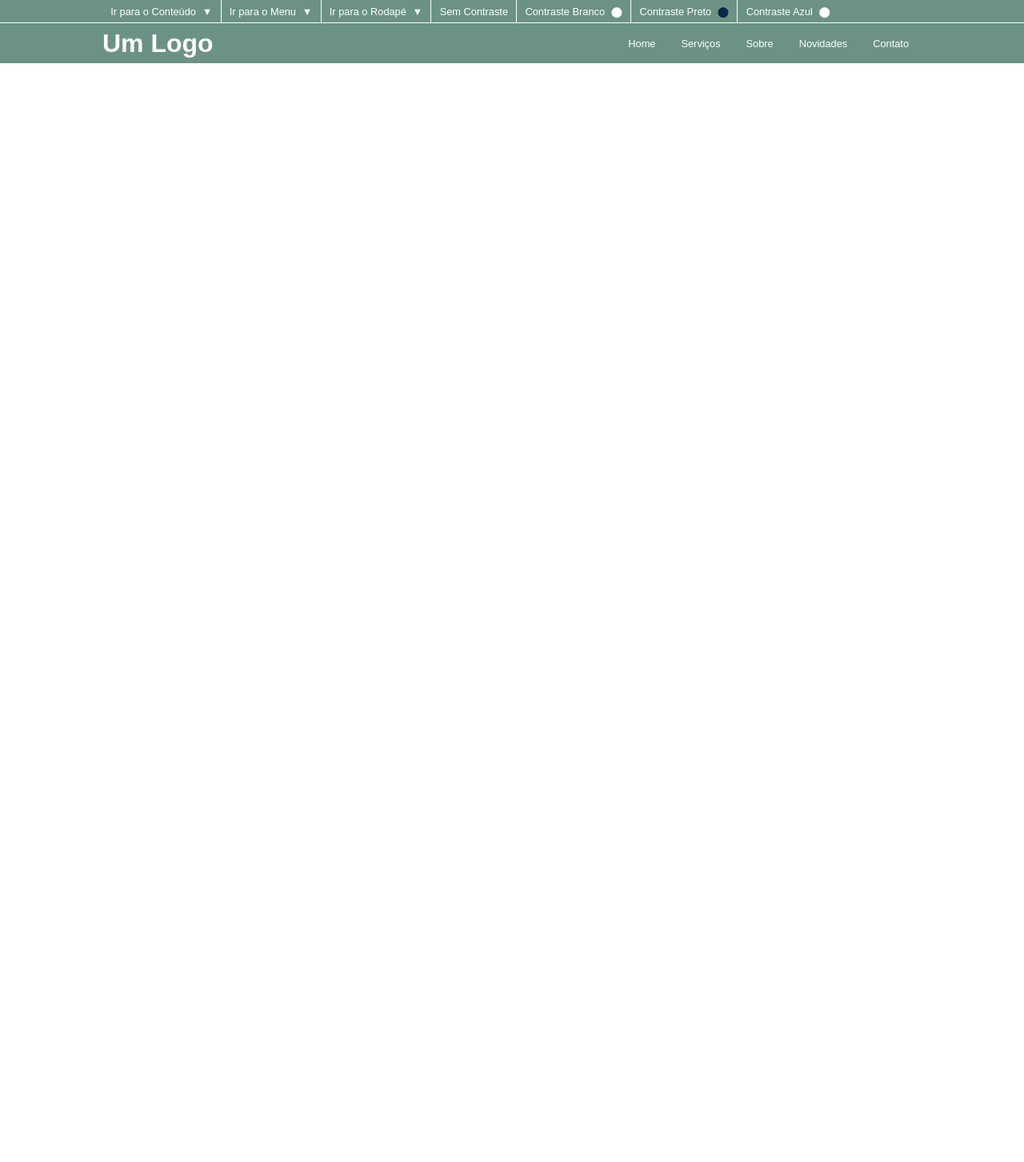
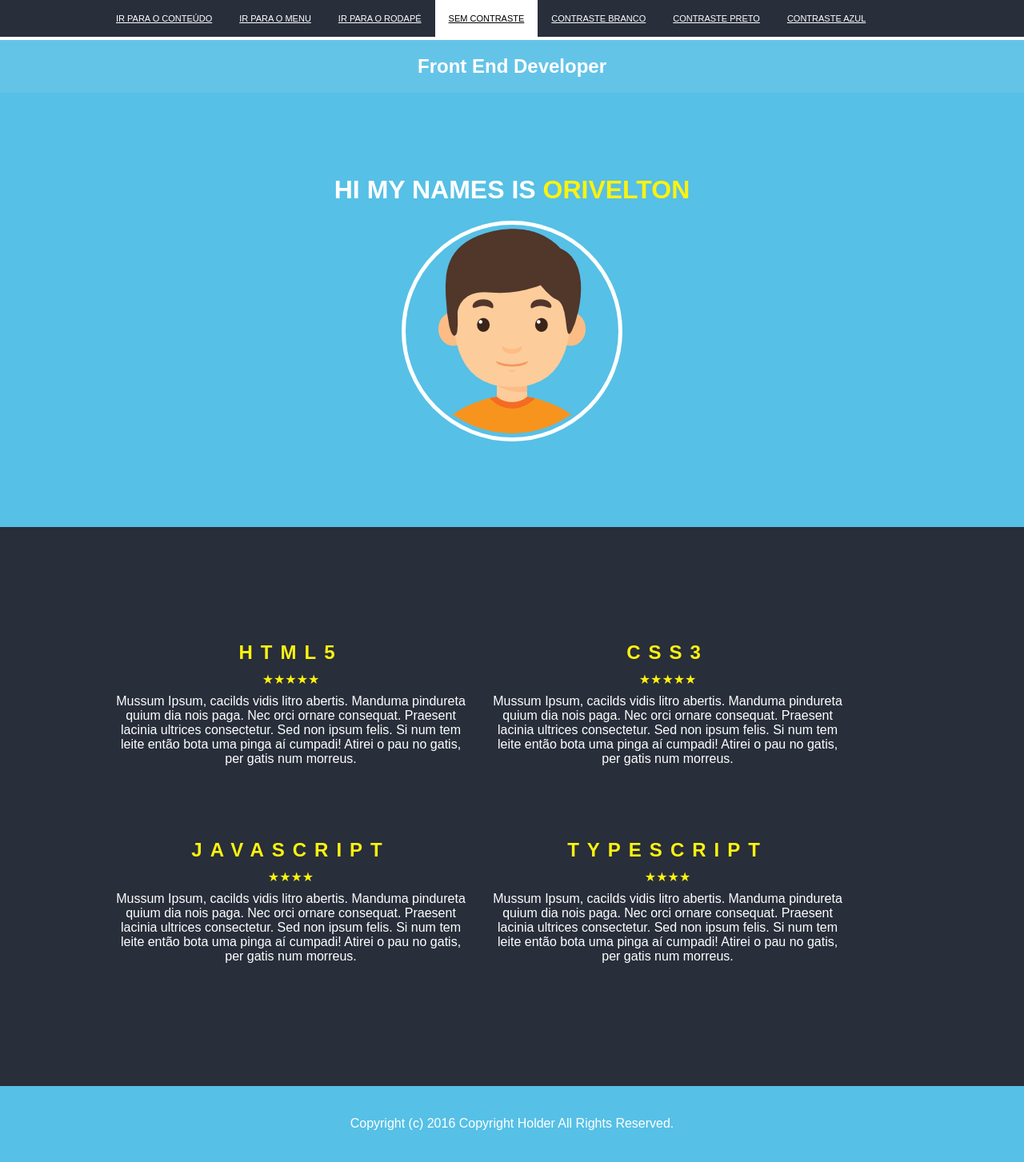
Before and after one commit to orivelton/contrast-nuclei-design, a plain HTML site: page index.html in a window 1280 px wide. Shown: the whole page at 80% size. Before the commit the page ends 800 px from the top, so only its background shows below. Drawn offline with Linux system fonts and the light colour scheme.

Commit message:
Ajuste de layout e função js de contraste

```diff
--- a/css/style.css
+++ b/css/style.css
@@ -2,7 +2,6 @@
 Artigo : Contraste de cores
 Autor : Orivelton Cesar - www.orivelton.com.br
 */
-
 * {margin: 0; padding: 0} img {border : 0}
 body {
    font-family: Arial, 'Helvetica Neue', Helvetica, sans-serif;
@@ -20,124 +19,195 @@ body {
   display: block;
 }
 
+.row-header {
+  background: #282e3a;
+  position: fixed;
+  z-index: 1;
+  top: 0;
+}
+
 nav ul li {
   float: left;
   list-style: none;
-  padding: 0.5% 1%;
-  border-right: 1px solid #FFFFFF;
 }
-
-.acessibilidade nav ul li:last-child {
-  border-right: none;
-}
-
 
 nav ul li a {
   color: #FFFFFF;
-  text-decoration: none;
-  font-size: 0.8em;
+  display: inline-block;
+  padding: 17px;
+  font-size: 11px;
+  text-transform: uppercase;
 }
 
-nav ul li a:hover {
-  text-decoration: underline;;
+nav ul li a.contraste-active {
+  background: #FFFFFF;
+  color: #000000;
 }
 
-.acessibilidade nav ul li a:after {
-  display: inline-block;
-  content: "⬤";
-  font-size: 1em;
-  margin-left: 0.6em;
+.row-top {
+  background: #64c4e8;
+  color: #FFFFFF;
+  margin-top: 3.9%;
 }
 
-.acessibilidade nav ul li:nth-child(1) a:after,
-.acessibilidade nav ul li:nth-child(2) a:after,
-.acessibilidade nav ul li:nth-child(3) a:after {
-  content: "▼";
+.row-top .container {
+  padding: 1.5% 0;
+  text-align: center;
+  font-size: 1.5em;
 }
 
-.acessibilidade nav ul li:nth-child(4) a:after {
-  display: none;
+.row-banner, footer {
+  background: #56c0e6;
+  color: #FFFFFF;
+  text-align: center;
 }
 
-.acessibilidade nav ul li:nth-child(5) a:after {
-  color: #FFFFFF;
-}
-.acessibilidade nav ul li:nth-child(6) a:after {
-  color: #092747;
+.row-banner .container {
+  padding: 8% 0;
+  position: relative;
+  text-align: center;
 }
 
-.bottom-border {
-  border-bottom: 1px solid #FFFFFF;
-}
-/*END - Barra de Acessibilidade*/
-/*START - Menu*/
-header h1 {
-  width: 25%;
-  color: #FFFFFF;
-  padding: 0.2em 0;
+.row-banner img {
+  border: 5px solid #fff;
+  border-radius: 50%;
+  padding: 0.5%;
+  margin-top: 2%;
 }
 
-header nav {
-  width: 75%;
+.row-banner h1 {
+  text-transform: uppercase;
 }
 
-header nav ul {
-  display: flex;
+.row-banner h1 span {
+  color: #fdf210;
 }
 
-header nav ul li{
-  padding: 1em;
-  border-right: 0;
-}
-/*END - Menu*/
-/*START - background CORES (Defalt)*/
-.bck-green {
-  background: #6c9283;
+.row-content {
+  background: #282e3a;
+  color: #fdf210;
 }
 
-.bck-black {
-  background: #444643;
+.row-content .container {
+  padding: 8% 0;
 }
-/*END - background CORES (Defalt)*/
 
+.row-content .box {
+  width: 46%;
+  margin: 4% 0;
+  float: left;
+  text-align: center;
+}
+
+.row-content .box h2 {
+  padding-bottom: 2%;
+  text-transform: uppercase;
+  letter-spacing: 10px;
+}
+
+.row-content .box i {
+  font-style: normal;
+  color: #fdf210;
+  font: 1em;
+}
+
+.row-content .box p {
+  color: #FFFFFF;
+  padding: 2%;
+}
+
+footer {
+  padding: 3% 0;
+}
 
 /*START - Contraste Branco*/
-#contrasteBranco .bck-green {
+
+#contrasteBranco .row-header,
+#contrasteBranco .row-top,
+#contrasteBranco .row-banner,
+#contrasteBranco .row-content,
+#contrasteBranco footer{
+  border-top: 1px solid #0a0a0a;
   background: #FFFFFF;
 }
 
 #contrasteBranco nav ul li a,
-#contrasteBranco h1 {
+#contrasteBranco .row-top,
+#contrasteBranco .row-banner,
+#contrasteBranco .row-content,
+#contrasteBranco .row-content .box p,
+#contrasteBranco .row-content .box i,
+#contrasteBranco .row-banner h1 span,
+#contrasteBranco footer {
   color: #000000;
 }
 
-#contrasteBranco .bottom-border,
-#contrasteBranco  nav ul li {
-  border-color: #000000;
+#contrasteBranco nav ul li a.contraste-active {
+  color: #FFFFFF;
+  background: #000000;
+}
+
+#contrasteBranco .row-banner img {
+  border: 5px solid #000;
 }
 /*END - Contraste Branco*/
 /*START - Contraste Preto*/
-#contrastePreto .bck-green {
+#contrastePreto .row-header,
+#contrastePreto .row-top,
+#contrastePreto .row-banner,
+#contrastePreto .row-content,
+#contrastePreto footer{
+  border-top: 1px solid #FFFFFF;
   background: #000000;
 }
-/*END - Contraste Preto*/
-/*START - Contraste Azul*/
-#contrasteAzul .bck-green {
-  background: #092747;
-}
-/*END - Contraste Azul*/
 
-
-
-/*START - Utilidades Globais*/
-.fr {
-  float: right;
+#contrastePreto nav ul li a,
+#contrastePreto .row-top,
+#contrastePreto .row-banner,
+#contrastePreto .row-content,
+#contrastePreto .row-content .box p,
+#contrastePreto .row-content .box i,
+#contrastePreto .row-banner h1 span,
+#contrastePreto footer {
+  color: #FFFFFF;
 }
 
-.fl {
-  float: left;
+#contrastePreto nav ul li a.contraste-active {
+  color: #000000;
+  background: #FFFFFF;
 }
-/*END - Utilidades Globais*/
 
-/*START - */
-/*END - */
+#contrastePreto .row-banner img {
+  border: 5px solid #FFFFFF;
+}
+/*END - Contraste Preto*/
+/*START - Contraste azul*/
+#contrasteAzul .row-header,
+#contrasteAzul .row-top,
+#contrasteAzul .row-banner,
+#contrasteAzul .row-content,
+#contrasteAzul footer{
+  border-top: 1px solid #FFFFFF;
+  background: #0b325c;
+}
+
+#contrasteAzul nav ul li a,
+#contrasteAzul .row-top,
+#contrasteAzul .row-banner,
+#contrasteAzul .row-content,
+#contrasteAzul .row-content .box p,
+#contrasteAzul .row-content .box i,
+#contrasteAzul .row-banner h1 span,
+#contrasteAzul footer {
+  color: #FFFFFF;
+}
+
+#contrasteAzul nav ul li a.contraste-active {
+  color: #0b325c;
+  background: #FFFFFF;
+}
+
+#contrasteAzul .row-banner img {
+  border: 5px solid #FFFFFF;
+}
+/*END - Contraste azul*/
--- a/index.html
+++ b/index.html
@@ -10,40 +10,76 @@ Autor : Orivelton Cesar - www.orivelton.com.br
     <link rel="stylesheet" href="css/style.css">
   </head>
   <body>
-    <div class="row bck-green acessibilidade bottom-border">
+    <div class="row row-header">
       <div class="container">
         <nav>
           <ul>
-            <li><a href="#" title="Ir para o Conteúdo">Ir para o Conteúdo</a></li>
-            <li><a href="#" title="Ir para o Menu">Ir para o Menu</a></li>
-            <li><a href="#" title="Ir para o Rodapé">Ir para o Rodapé</a></li>
-
-            <li><a href="#" onclick="contraste(0)" title="Sem Contraste">Sem Contraste</a></li>
-            <li><a href="#" onclick="contraste(1)" title="Contraste Branco">Contraste Branco</a></li>
-            <li><a href="#" onclick="contraste(2)" title="Contraste Preto">Contraste Preto</a></li>
-            <li><a href="#" onclick="contraste(3)" title="Contraste Azul">Contraste Azul</a></li>
+            <li>
+              <a href="#content" title="Ir para o Conteúdo">Ir para o Conteúdo</a>
+            </li>
+            <li>
+              <a href="#" title="Ir para o Menu">Ir para o Menu</a>
+            </li>
+            <li>
+              <a href="#" title="Ir para o Rodapé">Ir para o Rodapé</a>
+            </li>
+            <li>
+              <a href="#" data-contraste="0" title="Sem Contraste" class="contraste-active">Sem Contraste</a>
+            </li>
+            <li>
+              <a href="#" data-contraste="1" title="Contraste Branco">Contraste Branco</a>
+            </li>
+            <li>
+              <a href="#" data-contraste="2" title="Contraste Preto">Contraste Preto</a>
+            </li>
+            <li>
+              <a href="#" data-contraste="3" title="Contraste Azul">Contraste Azul</a>
+            </li>
           </ul>
         </nav>
       </div>
-      <!--  End - .container-->
-    </div>
-    <!--  End - .row .bck-green-->
-    <div class="row bck-green">
-      <header class="container header">
-        <h1 class="fl">Um Logo</h1>
-        <nav class="fl">
-          <ul class="fr">
-            <li><a href="#" title="Página Home">Home</a></li>
-            <li><a href="#" title="Página Serviços">Serviços</a></li>
-            <li><a href="#" title="Página Sobre">Sobre</a></li>
-            <li><a href="#" title="Página Novidades">Novidades</a></li>
-            <li><a href="#" title="Página Contato">Contato</a></li>
-          </ul>
-        </nav>
-      </header>
-      <!--  End - .container-->
+      <!-- End - .container-->
     </div>
     <!--  End - .row-->
+    <div class="row row-top">
+      <div class="container">
+        <strong>Front End Developer</strong>
+      </div>
+    </div>
+    <div class="row row-banner">
+      <div class="container">
+        <h1>Hi my names is <span>Orivelton</span></h1>
+        <img src="img/avatar.png" alt="Avatar Orivelton">
+      </div>
+    </div>
+    <div class="row row-content">
+      <article class="container" id="content">
+        <div class="box">
+          <h2>Html5</h2>
+          <i>★★★★★</i>
+          <p>Mussum Ipsum, cacilds vidis litro abertis. Manduma pindureta quium dia nois paga. Nec orci ornare consequat. Praesent lacinia ultrices consectetur. Sed non ipsum felis. Si num tem leite então bota uma pinga aí cumpadi! Atirei o pau no gatis, per gatis num morreus.</p>
+        </div>
+        <div class="box">
+          <h2>Css3</h2>
+          <i>★★★★★</i>
+          <p>Mussum Ipsum, cacilds vidis litro abertis. Manduma pindureta quium dia nois paga. Nec orci ornare consequat. Praesent lacinia ultrices consectetur. Sed non ipsum felis. Si num tem leite então bota uma pinga aí cumpadi! Atirei o pau no gatis, per gatis num morreus.</p>
+        </div>
+        <div class="box">
+          <h2>Javascript</h2>
+          <i>★★★★</i>
+          <p>Mussum Ipsum, cacilds vidis litro abertis. Manduma pindureta quium dia nois paga. Nec orci ornare consequat. Praesent lacinia ultrices consectetur. Sed non ipsum felis. Si num tem leite então bota uma pinga aí cumpadi! Atirei o pau no gatis, per gatis num morreus.</p>
+        </div>
+        <div class="box">
+          <h2>Typescript</h2>
+          <i>★★★★</i>
+          <p>Mussum Ipsum, cacilds vidis litro abertis. Manduma pindureta quium dia nois paga. Nec orci ornare consequat. Praesent lacinia ultrices consectetur. Sed non ipsum felis. Si num tem leite então bota uma pinga aí cumpadi! Atirei o pau no gatis, per gatis num morreus.</p>
+        </div>
+      </article>
+    </div>
+    <footer>
+        Copyright (c) 2016 Copyright Holder All Rights Reserved.
+    </footer>
+
     <script type="text/javascript" src="js/contraste.js"></script>
   </body>
 </html>
--- a/js/contraste.js
+++ b/js/contraste.js
@@ -3,42 +3,48 @@ Artigo : Contraste de cores
 Autor : Orivelton Cesar - www.orivelton.com.br
 */
 
+//Selecionando os links de cookieContrasteAzul
+var linksContraste = document.querySelectorAll('nav a[data-contraste]');
+//Valor passado pela function do data-contraste
+linksContraste.forEach(linksContraste => linksContraste.addEventListener('click', function() {
+    var dataContraste = this.dataset.contraste;
+    contraste(dataContraste);
+  }
+));
+
+function contraste(dataContraste) {
+  var setId;
+  //Verificação de qual contraste foi selecionado
+  if (dataContraste == 1) {
+    setId = 'contrasteBranco';
+  } else if (dataContraste == 2) {
+    setId = 'contrastePreto';
+  } else if (dataContraste == 3) {
+    setId = 'contrasteAzul';
+  } else {
+    setId = ''
+  }
+  // set do ID do contraste escolhido no body
+  document.querySelector("body").setAttribute("id", setId);
+  // Guardando o cookie do contraste
+  document.cookie = "contraste=" + setId + "";
+}
+
+
 // Verificação do cookie
-var c_name_contrasteBranco = document.cookie.indexOf('contrasteBranco');
-var c_name_contrastePreto = document.cookie.indexOf('contrastePreto');
-var c_name_contrasteAzul = document.cookie.indexOf('contrasteAzul');
-
-if (c_name_contrasteBranco == 0) {
+var cookieContrasteBranco = document.cookie.indexOf('contrasteBranco');
+var cookieContrastePreto = document.cookie.indexOf('contrastePreto');
+var cookieContrasteAzul = document.cookie.indexOf('contrasteAzul');
+var cookieTrue = '';
+if (cookieContrasteBranco != -1) {
   cookieTrue = 1;
-} else if (c_name_contrastePreto == 0) {
+} else if (cookieContrastePreto != -1) {
   cookieTrue = 2;
-} else if (c_name_contrasteAzul == 0) {
+} else if (cookieContrasteAzul != -1) {
   cookieTrue = 3;
 } else {
   cookieTrue = '';
 }
+
 //Function no load da página
 contraste(cookieTrue);
-
-//Value passado pelo onclick do link (valueIndex)
-function contraste (valueIndex) {
-  var setId = '';
-  //Verificação de qual contraste foi selecionado
-  switch (valueIndex) {
-    case 1:
-    setId = 'contrasteBranco'
-    break;
-    case 2:
-    setId = 'contrastePreto'
-    break;
-    case 3:
-    setId = 'contrasteAzul'
-    break;
-    default:
-    setId = ''
-  }
-  // set do ID do contraste escolhido no body
-  document.getElementsByTagName("body")[0].setAttribute("id", setId);
-  // Guardando o cookie do contraste
-  document.cookie = "contraste=" + setId + "";
-}
```
Also changed, not shown: servidor.js (+18 -7 lines), img/avatar.png (added).
